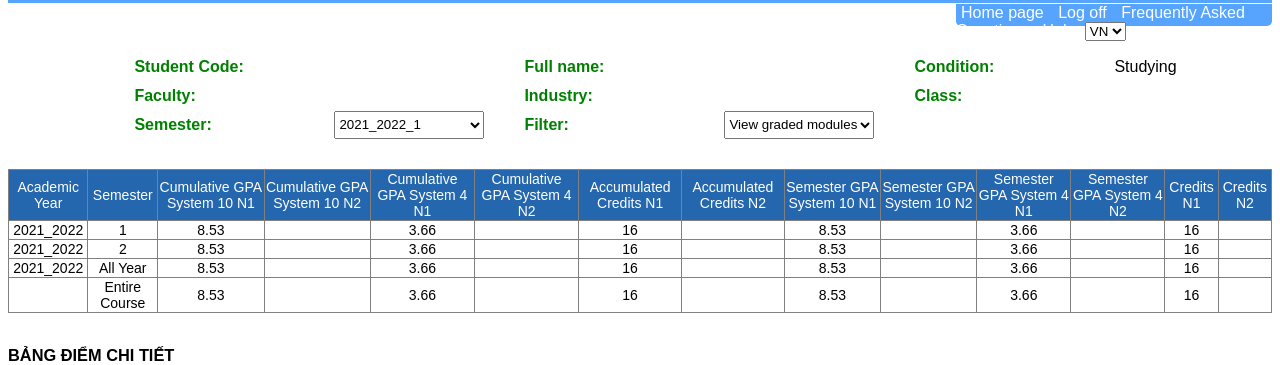
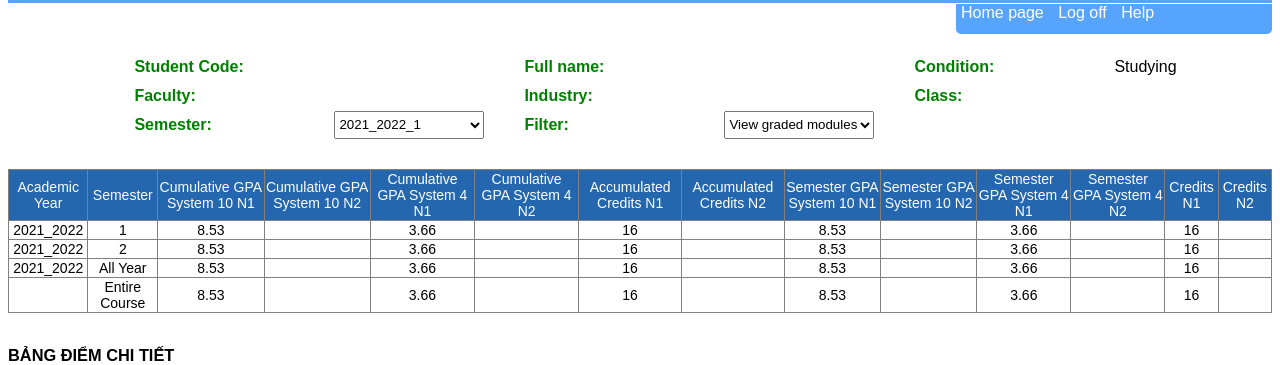
Before and after one commit to noemicore/Demo-web-app-for-Azure, a PHP site: page / in a window 1280 px wide. Shown: the part 90-455 px from the top of the page. Run offline with PHP 8.4, Linux system fonts and the light colour scheme; the visitor is signed in with stand-in values (Sample User, id 1); data that the repository does not hold is empty.

Commit message:
component delete

```diff
--- a/assets/css/index.css
+++ b/assets/css/index.css
@@ -42,7 +42,7 @@ html {
 .header__system {
     background-color: #56a4fe;
     width: 25%;
-    height: 22px;
+    height: 30px;
     border-bottom-left-radius: 5px;
     border-bottom-right-radius: 5px;
     margin-top: 1px;
--- a/index.php
+++ b/index.php
@@ -61,12 +61,7 @@ ini_set('display_errors', '0');
       <div class="header__system">
         <a href="" class="header__system__link">Home page</a>
         <a href="logout.php" class="header__system__link">Log off</a>
-        <a href="" class="header__system__link">Frequently Asked Questions</a>
         <a href="" class="header__system__link">Help</a>
-        <select class="header__system__link-op" name="Product_Type">
-          <option value="">VN</option>
-          <option value="">EN</option>
-        </select>
       </div>
     </div>
 
```
